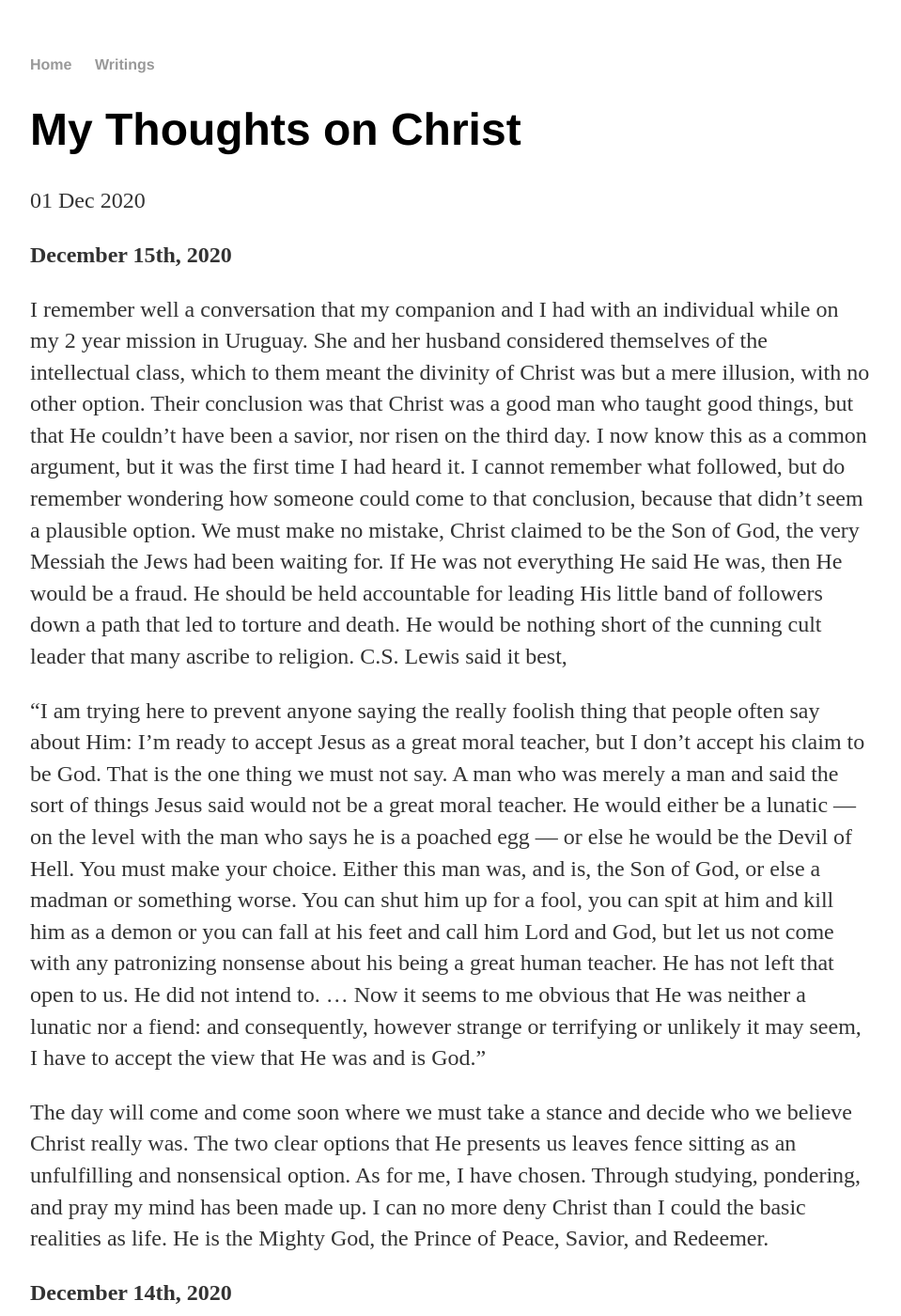
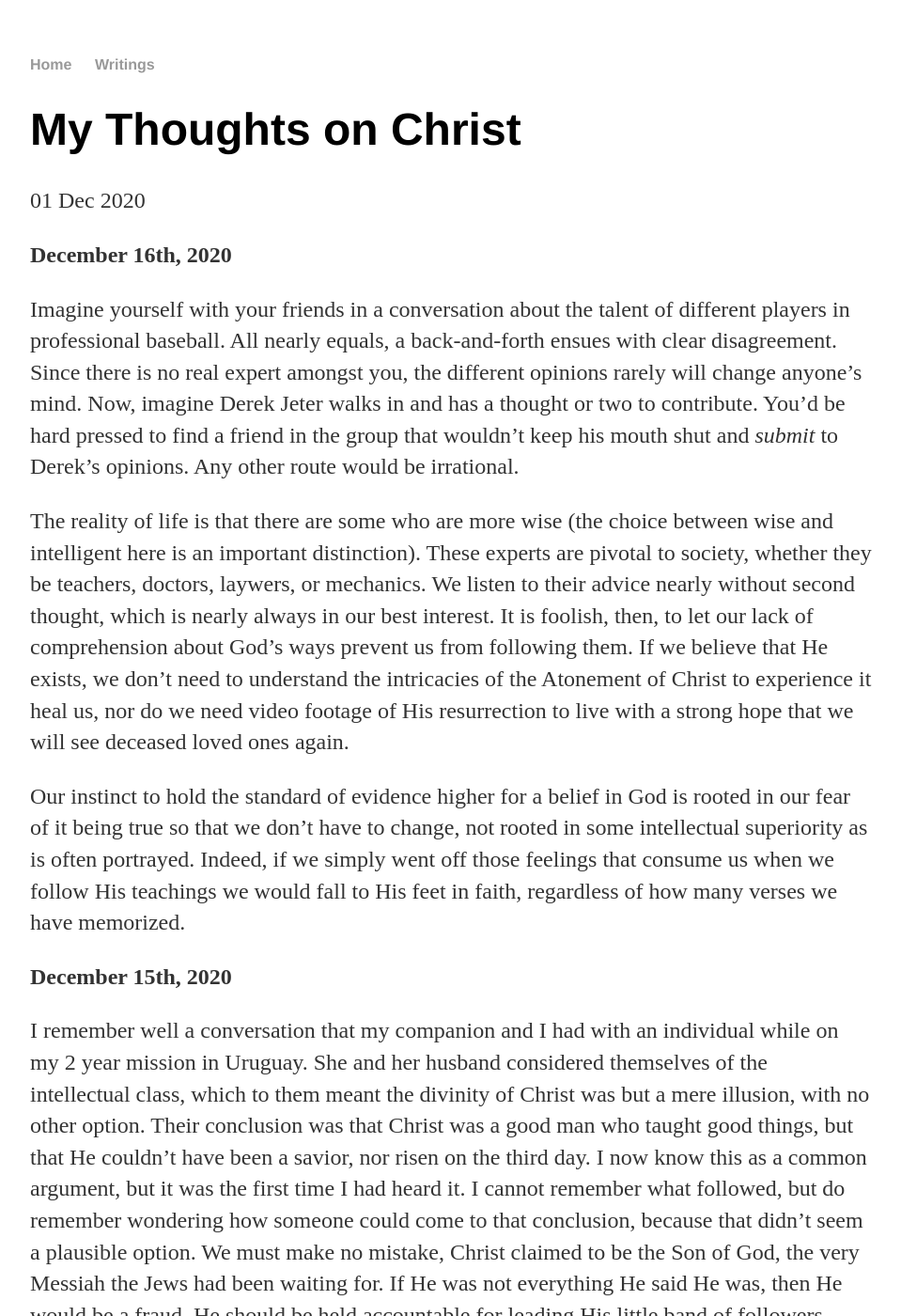
Before and after one commit to huntermaxfield/huntermaxfield.github.io, a Jekyll site: the page built from _posts/2020-12-01-christmas-posts-2020.md, in a window 1280 px wide and 1400 px high. Shown: the whole window at 94% size, without its empty margins (160-1119 px from the left). Built offline with Jekyll 4.4.1, drawn with Linux system fonts in a browser that asks for light colours.

Commit message:
new-post

```diff
--- a/_posts/2020-12-01-christmas-posts-2020.md
+++ b/_posts/2020-12-01-christmas-posts-2020.md
@@ -2,6 +2,16 @@
 layout: post
 title: "My Thoughts on Christ"
 ---
+
+**December 16th, 2020**
+
+Imagine yourself with your friends in a conversation about the talent of different players in professional baseball.  All nearly equals, a back-and-forth ensues with clear disagreement.  Since there is no real expert amongst you, the different opinions rarely will change anyone's mind.  Now, imagine Derek Jeter walks in and has a thought or two to contribute.  You'd be hard pressed to find a friend in the group that wouldn't keep his mouth shut and *submit* to Derek's opinions.  Any other route would be irrational.
+
+The reality of life is that there are some who are more wise (the choice between wise and intelligent here is an important distinction).  These experts are pivotal to society, whether they be teachers, doctors, laywers, or mechanics.  We listen to their advice nearly without second thought, which is nearly always in our best interest.  It is foolish, then, to let our lack of comprehension about God's ways prevent us from following them.  If we believe that He exists, we don't need to understand the intricacies of the Atonement of Christ to experience it heal us, nor do we need video footage of His resurrection to live with a strong hope that we will see deceased loved ones again.
+
+Our instinct to hold the standard of evidence higher for a belief in God is rooted in our fear of it being true so that we don't have to change, not rooted in some intellectual superiority as is often portrayed.  Indeed, if we simply went off those feelings that consume us when we follow His teachings we would fall to His feet in faith, regardless of how many verses we have memorized.
+
+
 
 **December 15th, 2020**
 
```
